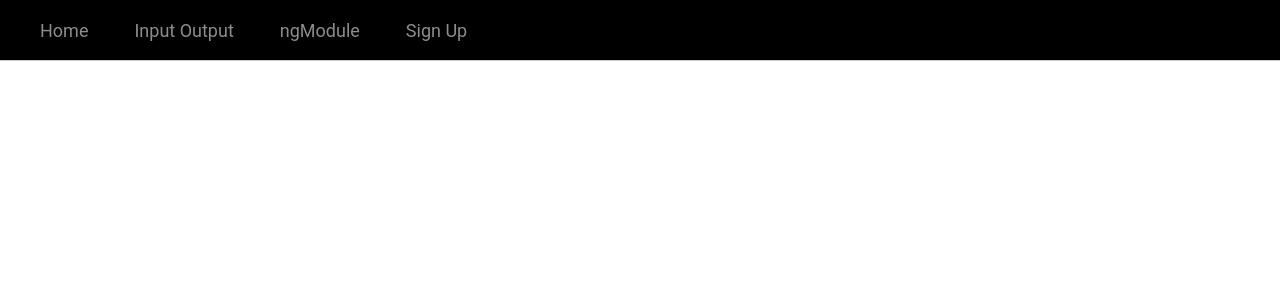
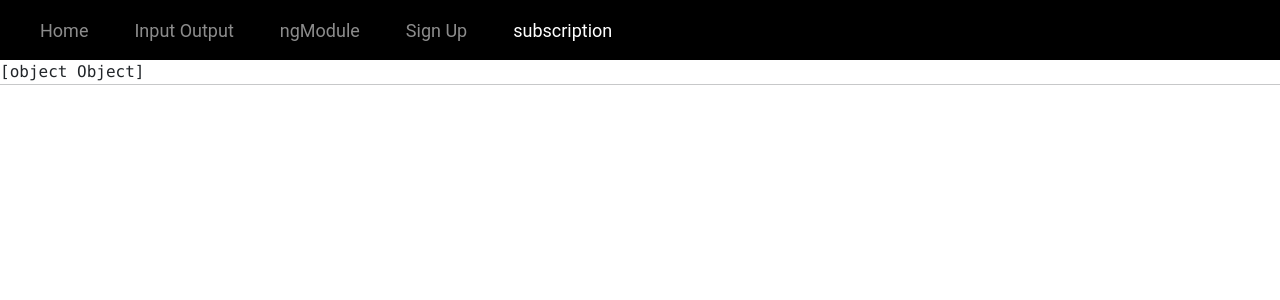
Before and after one commit to Satishchilkaka/ang-core, an Angular app: page /subscription in a window 1280 px wide. Before the commit this address led to /. Shown: the top 300 px of the page. Built offline with nearby package versions, Linux system fonts and the light colour scheme.

Commit message:
add subscription

```diff
--- a/src/app/app.module.ts
+++ b/src/app/app.module.ts
@@ -33,6 +33,7 @@ import { SignupComponent } from './features/signup/signup.component';
 import { FormsModule } from '@angular/forms';
 import { BrowserAnimationsModule } from '@angular/platform-browser/animations';
 import { MatSelectModule } from '@angular/material/select';
+import { SubscriptionComponent } from './features/subscription/subscription.component';
 
 const appRoutes: Routes = [
   { path: 'inputOutput', component: OutProductComponent },
@@ -58,6 +59,7 @@ const appRoutes: Routes = [
     InProductComponent,
     ObservableSubscriptionComponent,
     SignupComponent,
+    SubscriptionComponent,
 
 
 
--- /dev/null
+++ b/src/app/features/subscription/subscription.component.html
@@ -0,0 +1 @@
+<pre>{{ subscription }}</pre>
--- /dev/null
+++ b/src/app/features/subscription/subscription.component.ts
@@ -0,0 +1,43 @@
+import { Component, OnInit } from '@angular/core';
+import { interval } from 'rxjs';
+@Component({
+  selector: 'app-subscription',
+  templateUrl: './subscription.component.html',
+  styleUrls: ['./subscription.component.css']
+})
+export class SubscriptionComponent implements OnInit {
+
+  observable1: any;
+  observable2: any;
+  subscription: any;
+  subscription2: any;
+  xhr = new XMLHttpRequest();
+  request = "https://en.wikipedia.org/w/api.php?action=query&origin=*&format=json&generator=search&gsrnamespace=0&gsrlimit=5&gsrsearch='New_England_Patriots"
+
+
+  ngOnInit(): void {
+    this.observable1 = interval(4000);
+    this.observable2 = interval(1000);
+
+    this.subscription = this.observable1.subscribe((x: any) => console.log('first', x));
+    this.subscription2 = this.observable2.subscribe((x: any) => console.log('second', x));
+
+    setTimeout(() => {
+      this.subscription.unsubscribe();
+      this.subscription2.unsubscribe();
+      console.log('unsubscribed');
+    }
+      , 5000);
+
+  }
+
+  ngOnDestroy() {
+    // setTimeout(() => {
+    //   this.subscription.unsubscribe();
+    // }, 5000);
+    //  this.subscription.unsubscribe();
+
+    // console.log('destroyed');
+  }
+
+}
--- a/src/app/shared/header/header.component.html
+++ b/src/app/shared/header/header.component.html
@@ -56,6 +56,15 @@
               >Sign Up</a
             >
           </li>
+          <li class="nav-item active">
+            <a
+              class="nav-link"
+              aria-current="page"
+              routerLink="/subscription"
+              routerLinkActive="active"
+              >subscription</a
+            >
+          </li>
         </ul>
       </div>
     </div>
--- a/src/app/shared/header/header.module.ts
+++ b/src/app/shared/header/header.module.ts
@@ -6,6 +6,7 @@ import { PersonComponent } from '../../shared-person/person/person.component';
 import { OutProductComponent } from '../../concepts/in-out/out-product/out-product.component';
 import { LoginFormComponent } from 'src/app/features/login-form/login-form.component';
 import { SignupComponent } from 'src/app/features/signup/signup.component';
+import { SubscriptionComponent } from 'src/app/features/subscription/subscription.component';
 
 
 const appRoutes: Routes = [
@@ -13,6 +14,7 @@ const appRoutes: Routes = [
   { path: 'inputOutput', component: OutProductComponent },
   { path: 'ngModule', component: PersonComponent },
   { path: 'reactiveForms', component: SignupComponent },
+  { path: 'subscription', component: SubscriptionComponent },
 
 ]
 @NgModule({
```
Also changed, not shown: src/app/features/subscription/subscription.component.css (added), 1 other file (tests, documents, lock files or other folders).
